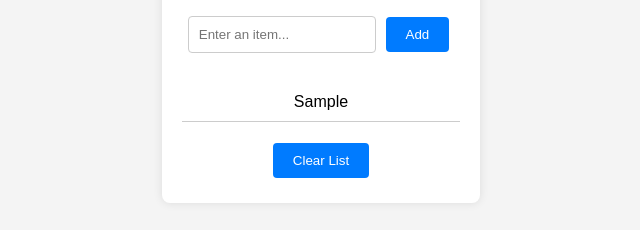
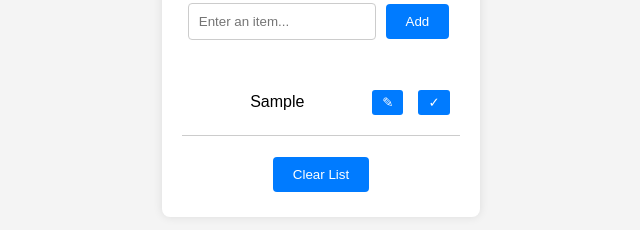
Before and after one commit to SirAlvinAmisi/interactive-shopping-list, a plain HTML site: page index.html in a window 1280 px wide. Both pictures are taken after typing "Sample" into the empty fields and a click on the button "Add". Shown: the part 342-572 px from the top of the page, without its empty margins (319-959 px from the left). Drawn offline with Linux system fonts and the light colour scheme.

Commit message:
a few changes
made a few changes to the files to add buttons instead of double and single click functionality

```diff
--- a/index.html
+++ b/index.html
@@ -14,6 +14,17 @@
         <ul id="shoppingList"></ul>
         <button id="clearListButton">Clear List</button>
     </div>
+    <template id="listItemTemplate">
+        <li class="list-item">
+            <div class="item-container">
+                <span class="item-text"></span>
+                <div class="item-buttons">
+                    <button class="edit-btn">✎</button>
+                    <button class="purchase-btn">✓</button>
+                </div>
+            </div>
+        </li>
+    </template>
     <script src="script.js"></script>
 </body>
 </html>
--- a/script.js
+++ b/script.js
@@ -31,17 +31,31 @@ function addItem() {
 }
 
 /**
- * Toggle the purchased status or enable editing.
- * - Single click toggles the purchased state.
- * - Double click enables editing of the item.
+ * Create a new list item element.
+ * - Adds buttons for editing and purchasing
+ * @param {string} text - The text for the new list item.
+ * @returns {HTMLElement} - The new list item element.
  */
-function togglePurchased(event) {
-    if (event.detail === 2) { // Detect double-click for editing
-        editItem(event.target);
-    } else { // Single-click toggles purchased state
-        event.target.classList.toggle('purchased');
+function createListItem(text) {
+    // Clone the template
+    const template = document.getElementById('listItemTemplate');
+    const listItem = template.content.cloneNode(true).querySelector('.list-item');
+
+    // Set the item text
+    const textSpan = listItem.querySelector('.item-text');
+    textSpan.textContent = text;
+
+    // Add event listeners to buttons
+    const editBtn = listItem.querySelector('.edit-btn');
+    const purchaseBtn = listItem.querySelector('.purchase-btn');
+
+    editBtn.addEventListener('click', () => editItem(textSpan));
+    purchaseBtn.addEventListener('click', () => {
+        listItem.classList.toggle('purchased');
         saveToLocalStorage();
-    }
+    });
+
+    return listItem;
 }
 
 /**
@@ -49,23 +63,21 @@ function togglePurchased(event) {
  * - Replaces the item's text with an input field.
  * - Saves changes on blur (when input loses focus).
  */
-function editItem(item) {
-    const currentText = item.textContent; // Get current item text
-    const input = document.createElement('input'); // Create an input field
+function editItem(textSpan) {
+    const currentText = textSpan.textContent;
+    const input = document.createElement('input');
     input.type = 'text';
-    input.value = currentText; // Populate input with current text
-    item.textContent = ''; // Clear current item text
-    item.appendChild(input); // Add input to the item
+    input.value = currentText;
+    textSpan.textContent = '';
+    textSpan.appendChild(input);
 
-    // Save changes when input loses focus
     input.addEventListener('blur', () => {
-        const newText = input.value.trim(); // Get the new text
-        item.textContent = newText || currentText; // Update text (revert if empty)
-        item.addEventListener('click', togglePurchased); // Reattach the toggle listener
-        saveToLocalStorage(); // Update local storage
+        const newText = input.value.trim();
+        textSpan.textContent = newText || currentText;
+        saveToLocalStorage();
     });
 
-    input.focus(); // Focus the input for editing
+    input.focus();
 }
 
 /**
@@ -79,31 +91,18 @@ function clearList() {
 }
 
 /**
- * Create a new list item element.
- * - Adds event listeners for toggling and editing.
- * @param {string} text - The text for the new list item.
- * @returns {HTMLElement} - The new list item element.
- */
-function createListItem(text) {
-    const listItem = document.createElement('li'); // Create a list item
-    listItem.textContent = text; // Set the item's text
-    listItem.addEventListener('click', togglePurchased); // Attach toggle listener
-    return listItem;
-}
-
-/**
  * Save the current shopping list to local storage.
  * - Serializes the list as an array of objects (text and purchased state).
  */
 function saveToLocalStorage() {
-    const items = []; // Initialize an array to hold items
-    shoppingList.querySelectorAll('li').forEach((item) => {
+    const items = [];
+    shoppingList.querySelectorAll('.list-item').forEach((item) => {
         items.push({
-            text: item.textContent, // Item text
-            purchased: item.classList.contains('purchased'), // Purchased status
+            text: item.querySelector('.item-text').textContent,
+            purchased: item.classList.contains('purchased'),
         });
     });
-    localStorage.setItem('shoppingList', JSON.stringify(items)); // Save to local storage
+    localStorage.setItem('shoppingList', JSON.stringify(items));
 }
 
 /**
--- a/style.css
+++ b/style.css
@@ -54,3 +54,33 @@ li.purchased {
     text-decoration: line-through;
     color: #6c757d;
 }
+
+.item-container {
+    display: flex;
+    justify-content: space-between;
+    align-items: center;
+    width: 100%;
+    padding: 5px;
+}
+
+.item-buttons {
+    display: flex;
+    gap: 5px;
+}
+
+.item-text {
+    flex-grow: 1;
+    margin-right: 10px;
+}
+
+.edit-btn,
+.purchase-btn {
+    padding: 5px 10px;
+    border: none;
+    border-radius: 3px;
+    cursor: pointer;
+}
+
+.list-item {
+    margin: 5px 0;
+}
```
